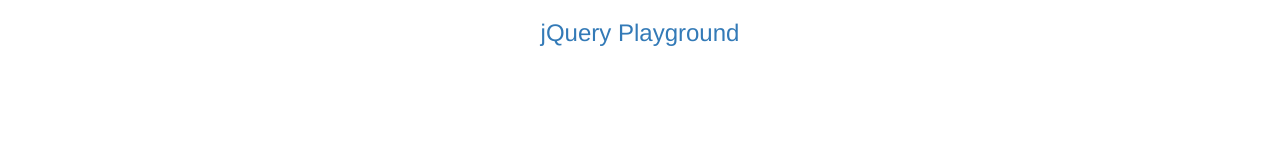
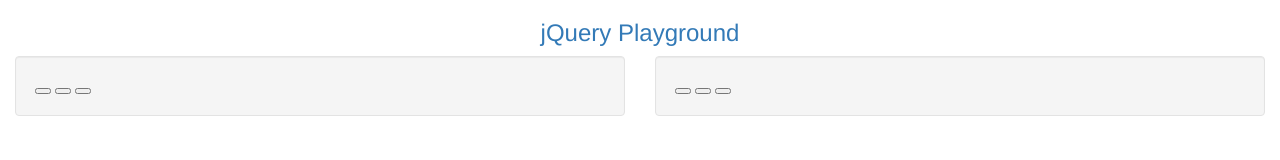
Before and after one commit to LulyAtilano/Boopstrap-FreeCodeCamp, a plain HTML site: page playground.html in a window 1280 px wide. Drawn offline with nearby package versions, Linux system fonts and the light colour scheme.

Commit message:
add rows and buttons

```diff
--- a/playground.html
+++ b/playground.html
@@ -14,7 +14,22 @@
     <body>
         <div class="container-fluid">
             <h3 class="text-primary text-center">jQuery Playground</h3>
-            <div class="row"></div>
+            <div class="row">
+                <div class="col-xs-6">
+                    <div class="well">
+                        <button></button>
+                        <button></button>
+                        <button></button>
+                    </div>
+                </div>
+                <div class="col-xs-6">
+                    <div class="well">
+                        <button></button>
+                        <button></button>
+                        <button></button>
+                    </div>
+                </div>
+            </div>
         </div>
         <!-- Js Files -->
         <script src="js/app.js"></script>
```
